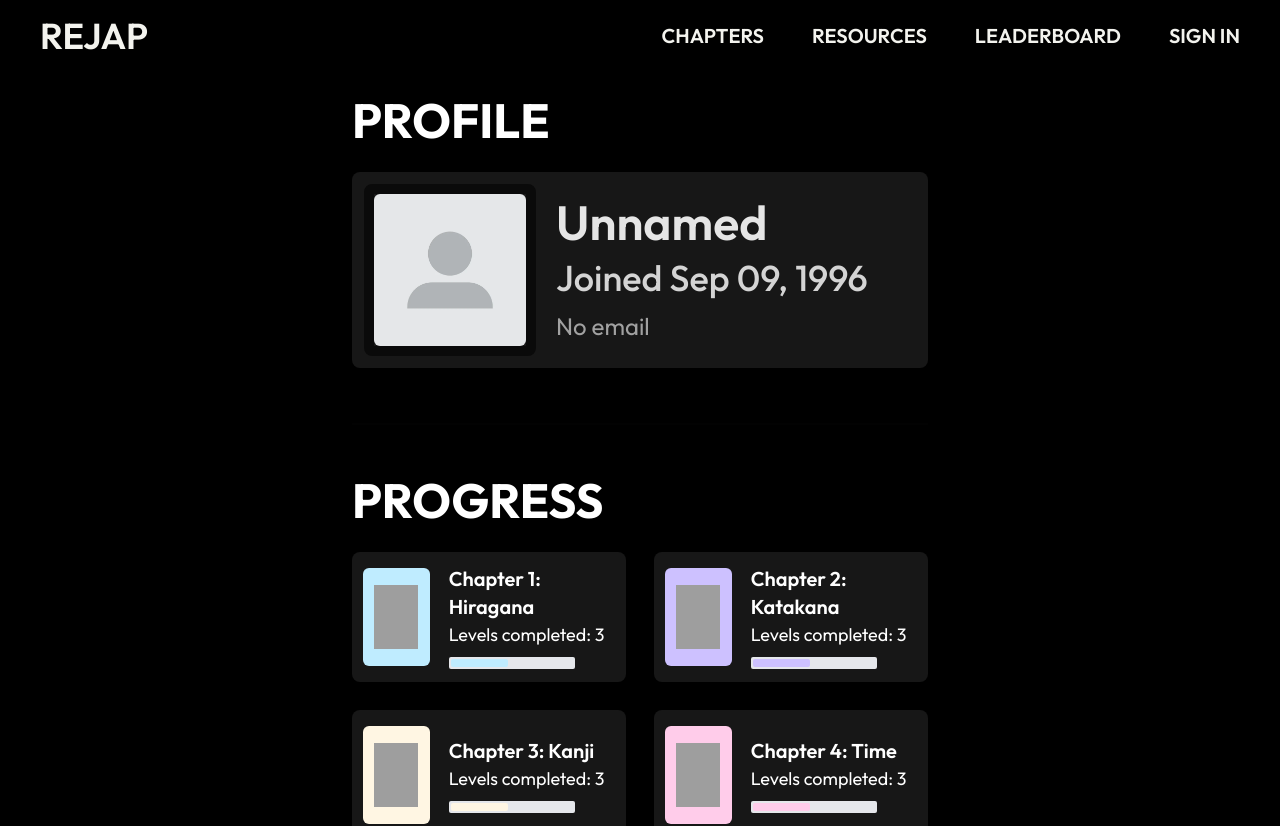
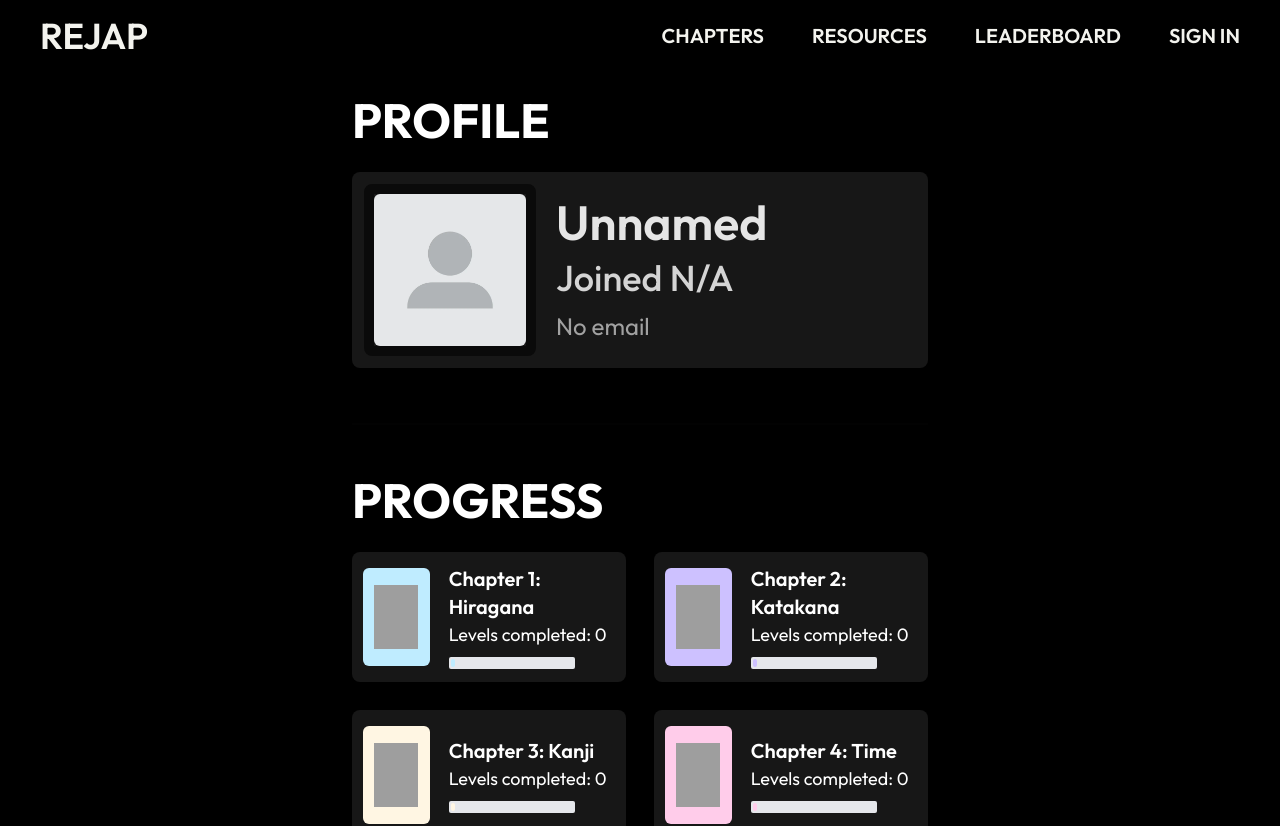
Before and after one commit to Kanishak-xd/rejap, a React (Vite) app: page /profile in a window 1280 px wide. Shown: the top 826 px of the page. Built offline with nearby package versions, Linux system fonts and the light colour scheme; no server answers; sample sign-in values are in the browser's storage; grey boxes are pictures that could not be loaded; a web font is replaced by a local one.

Commit message:
added logic for join date and progress cards on profile page

```diff
--- a/src/pages/Profile/Profile.jsx
+++ b/src/pages/Profile/Profile.jsx
@@ -15,9 +15,23 @@ export default function Profile() {
     const [showResetPopup, setShowResetPopup] = useState(false);
     const [resetEmail, setResetEmail] = useState('');
     const [status, setStatus] = useState('');
+    const [createdAt, setCreatedAt] = useState('');
+    const [progress, setProgress] = useState({});
 
     const { user, loading } = useAuth();
     const navigate = useNavigate();
+
+    const getChapterProgress = (chapterKey) => {
+        const chapterLevels = progress[chapterKey] || [];
+        const completed = Array.isArray(chapterLevels) ? chapterLevels.length : 0;
+        const percentage = Math.min((completed / 10) * 100, 100);
+        return { completed, percentage };
+    };
+
+    const { completed: hDone, percentage: hWidth } = getChapterProgress("hiragana");
+    const { completed: kDone, percentage: kWidth } = getChapterProgress("katakana");
+    const { completed: kjDone, percentage: kjWidth } = getChapterProgress("kanji");
+    const { completed: tDone, percentage: tWidth } = getChapterProgress("time");
 
     useEffect(() => {
         if (loading || !user?.uid) return;
@@ -33,6 +47,8 @@ export default function Profile() {
                 setEmail(data.email || user.email || "No email");
                 setProfilePic(data.profilePic || '');
                 setResetEmail(data.email || user.email || '');
+                setCreatedAt(data.createdAt);
+                setProgress(data.progress || {});
             } catch (err) {
                 console.error("Failed to fetch user data:", err);
             }
@@ -141,7 +157,9 @@ export default function Profile() {
                     />
                     <div className="text-left flex flex-col gap-3 pl-5">
                         <p className="text-neutral-200 text-5xl font-semibold">{username || "Unnamed"}</p>
-                        <p className="text-neutral-300 text-4xl font-medium">Joined Sep 09, 1996</p>
+                        <p className="text-neutral-300 text-4xl font-medium">
+                            Joined {createdAt ? new Date(createdAt).toLocaleDateString(undefined, { month: 'short', day: '2-digit', year: 'numeric' }) : 'N/A'}
+                        </p>
                         <p className="text-neutral-400 text-2xl">{email || "No email"}</p>
                     </div>
                 </div>
@@ -156,9 +174,9 @@ export default function Profile() {
                         </div>
                         <div className="basis-2/3 flex flex-col justify-center">
                             <p className='font-semibold text-xl'>Chapter 1: Hiragana</p>
-                            <p className='font-regular text-lg'>Levels completed: 3</p>
+                            <p className='font-regular text-lg'>Levels completed: {hDone}</p>
                             <div className="w-5/7 mt-2 bg-gray-200 rounded-xs dark:bg-black flex justify-start items-center h-3">
-                                <div className="bg-[#BFECFF] h-[70%] p-0.5 leading-none w-[45%] mx-0.5 rounded-xs"></div>
+                                <div className="bg-[#BFECFF] h-[70%] p-0.5 leading-none mx-0.5 rounded-xs" style={{ width: `${hWidth}%` }}></div>
                             </div>
                         </div>
                     </div>
@@ -170,9 +188,9 @@ export default function Profile() {
                         </div>
                         <div className="basis-2/3 flex flex-col justify-center">
                             <p className='font-semibold text-xl'>Chapter 2: Katakana</p>
-                            <p className='font-regular text-lg'>Levels completed: 3</p>
+                            <p className='font-regular text-lg'>Levels completed: {kDone}</p>
                             <div className="w-5/7 mt-2 bg-gray-200 rounded-xs dark:bg-black flex justify-start items-center h-3">
-                                <div className="bg-[#CDC1FF] h-[70%] p-0.5 leading-none w-[45%] mx-0.5 rounded-xs"></div>
+                                <div className="bg-[#CDC1FF] h-[70%] p-0.5 leading-none mx-0.5 rounded-xs" style={{ width: `${kWidth}%` }}></div>
                             </div>
                         </div>
                     </div>
@@ -184,9 +202,9 @@ export default function Profile() {
                         </div>
                         <div className="basis-2/3 flex flex-col justify-center">
                             <p className='font-semibold text-xl'>Chapter 3: Kanji</p>
-                            <p className='font-regular text-lg'>Levels completed: 3</p>
+                            <p className='font-regular text-lg'>Levels completed: {kjDone}</p>
                             <div className="w-5/7 mt-2 bg-gray-200 rounded-xs dark:bg-black flex justify-start items-center h-3">
-                                <div className="bg-[#FFF6E3] h-[70%] p-0.5 leading-none w-[45%] mx-0.5 rounded-xs"></div>
+                                <div className="bg-[#FFF6E3] h-[70%] p-0.5 leading-none mx-0.5 rounded-xs" style={{ width: `${kjWidth}%` }}></div>
                             </div>
                         </div>
                     </div>
@@ -198,9 +216,9 @@ export default function Profile() {
                         </div>
                         <div className="basis-2/3 flex flex-col justify-center">
                             <p className='font-semibold text-xl'>Chapter 4: Time</p>
-                            <p className='font-regular text-lg'>Levels completed: 3</p>
+                            <p className='font-regular text-lg'>Levels completed: {tDone}</p>
                             <div className="w-5/7 mt-2 bg-gray-200 rounded-xs dark:bg-black flex justify-start items-center h-3">
-                                <div className="bg-[#FFCCEA] h-[70%] p-0.5 leading-none w-[45%] mx-0.5 rounded-xs"></div>
+                                <div className="bg-[#FFCCEA] h-[70%] p-0.5 leading-none mx-0.5 rounded-xs" style={{ width: `${tWidth}%` }}></div>
                             </div>
                         </div>
                     </div>
```
